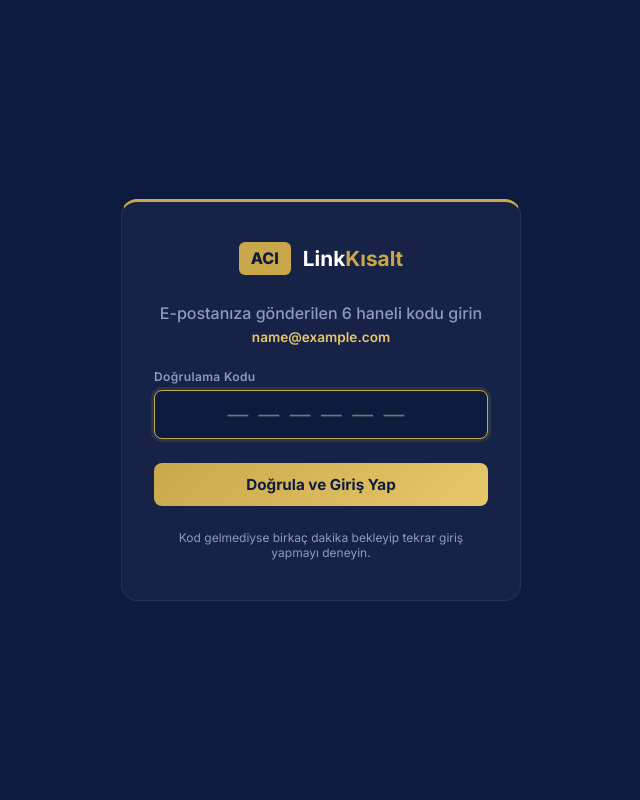
After one commit to gundogdubilge-bit/url-shortener, a FastAPI app: template templates/verify_code.html in a window 1280 px wide. The commit adds this page. Shown: the whole page, without its empty margins (319-959 px from the left). Run offline with FastAPI, Linux system fonts and the light colour scheme; the template is opened without the code that fills it: most values are stand-ins (such as "Sample title", 1, 10 or a date in 2020).

Commit message:
Add email-based 2FA (once per day), login attempt logging, and click logging

```diff
--- a/main.py
+++ b/main.py
@@ -1,8 +1,11 @@
 import os
 import random
+import secrets
+import smtplib
 import string
 import io
 import qrcode
+from email.mime.text import MIMEText
 from datetime import datetime, timedelta
 from fastapi import FastAPI, HTTPException, Depends, Request, Form
 from fastapi.responses import RedirectResponse, HTMLResponse, StreamingResponse
@@ -13,7 +16,7 @@ from passlib.context import CryptContext
 from starlette.middleware.sessions import SessionMiddleware
 from typing import Optional
 
-from database import get_db, create_tables, URLRecord, User, SessionLocal, engine
+from database import get_db, create_tables, URLRecord, User, LoginAttempt, ClickLog, SessionLocal, engine
 
 app = FastAPI(title="ACI1878 Link Kısaltıcı")
 app.add_middleware(
@@ -26,6 +29,51 @@ templates = Jinja2Templates(directory="templates")
 BASE_URL = os.environ.get("BASE_URL", "https://aci1878.site")
 pwd_context = CryptContext(schemes=["bcrypt"], deprecated="auto")
 
+SMTP_HOST = os.environ.get("SMTP_HOST", "")
+SMTP_PORT = int(os.environ.get("SMTP_PORT", "587"))
+SMTP_USER = os.environ.get("SMTP_USER", "")
+SMTP_PASSWORD = os.environ.get("SMTP_PASSWORD", "")
+SMTP_FROM = os.environ.get("SMTP_FROM", SMTP_USER)
+
+PENDING_2FA = {}
+OTP_TTL_MINUTES = 10
+OTP_MAX_ATTEMPTS = 5
+
+
+def get_client_ip(request: Request) -> str:
+    forwarded = request.headers.get("x-forwarded-for")
+    if forwarded:
+        return forwarded.split(",")[0].strip()
+    return request.client.host if request.client else "unknown"
+
+
+def log_attempt(db: Session, email: str, success: bool, reason: str, request: Request):
+    db.add(LoginAttempt(
+        email=email,
+        success=success,
+        reason=reason,
+        ip_address=get_client_ip(request),
+        user_agent=request.headers.get("user-agent", "")[:255],
+    ))
+    db.commit()
+
+
+def send_otp_email(to_email: str, code: str) -> bool:
+    if not SMTP_HOST or not SMTP_USER or not SMTP_PASSWORD:
+        return False
+    try:
+        msg = MIMEText(f"ACI1878 Link Kısaltıcı giriş doğrulama kodunuz: {code}\n\nBu kod {OTP_TTL_MINUTES} dakika içinde geçerliliğini yitirecektir.")
+        msg["Subject"] = "ACI1878 Giriş Doğrulama Kodu"
+        msg["From"] = SMTP_FROM
+        msg["To"] = to_email
+        with smtplib.SMTP(SMTP_HOST, SMTP_PORT) as server:
+            server.starttls()
+            server.login(SMTP_USER, SMTP_PASSWORD)
+            server.sendmail(SMTP_FROM, [to_email], msg.as_string())
+        return True
+    except Exception:
+        return False
+
 
 # ── Startup ──────────────────────────────────────────────────────────────────
 
@@ -35,6 +83,11 @@ def startup():
     with engine.connect() as conn:
         try:
             conn.execute(text("ALTER TABLE urls ADD COLUMN created_by TEXT"))
+            conn.commit()
+        except Exception:
+            pass
+        try:
+            conn.execute(text("ALTER TABLE users ADD COLUMN last_2fa_at TIMESTAMP"))
             conn.commit()
         except Exception:
             pass
@@ -88,12 +141,72 @@ def login_post(
     password: str = Form(...),
     db: Session = Depends(get_db),
 ):
-    user = db.query(User).filter(User.email == email.strip().lower()).first()
+    email_norm = email.strip().lower()
+    user = db.query(User).filter(User.email == email_norm).first()
     if not user or not user.is_active or not pwd_context.verify(password, user.password_hash):
+        log_attempt(db, email_norm, False, "invalid_credentials", request)
         return templates.TemplateResponse("login.html", {
             "request": request,
             "error": True
         })
+
+    today = datetime.utcnow().date()
+    if user.last_2fa_at and user.last_2fa_at.date() == today:
+        log_attempt(db, user.email, True, "same_day_2fa_skip", request)
+        request.session["user_email"] = user.email
+        return RedirectResponse(url="/", status_code=303)
+
+    code = f"{secrets.randbelow(1000000):06d}"
+    PENDING_2FA[user.email] = {
+        "code": code,
+        "expires": datetime.utcnow() + timedelta(minutes=OTP_TTL_MINUTES),
+        "attempts": 0,
+    }
+    if not send_otp_email(user.email, code):
+        log_attempt(db, user.email, False, "email_send_failed", request)
+        return templates.TemplateResponse("login.html", {
+            "request": request,
+            "error": True,
+            "smtp_error": True,
+        })
+    log_attempt(db, user.email, True, "password_ok_pending_2fa", request)
+    return templates.TemplateResponse("verify_code.html", {"request": request, "email": user.email})
+
+
+@app.post("/login/verify-code", response_class=HTMLResponse)
+def verify_code(
+    request: Request,
+    email: str = Form(...),
+    code: str = Form(...),
+    db: Session = Depends(get_db),
+):
+    pending = PENDING_2FA.get(email)
+    if not pending or datetime.utcnow() > pending["expires"]:
+        PENDING_2FA.pop(email, None)
+        log_attempt(db, email, False, "code_expired", request)
+        return templates.TemplateResponse("login.html", {"request": request, "error": True, "code_expired": True})
+
+    if code.strip() != pending["code"]:
+        pending["attempts"] += 1
+        if pending["attempts"] >= OTP_MAX_ATTEMPTS:
+            PENDING_2FA.pop(email, None)
+            log_attempt(db, email, False, "2fa_max_attempts", request)
+            return templates.TemplateResponse("login.html", {"request": request, "error": True, "code_expired": True})
+        log_attempt(db, email, False, "2fa_wrong_code", request)
+        return templates.TemplateResponse("verify_code.html", {
+            "request": request, "email": email, "error": True,
+            "attempts_left": OTP_MAX_ATTEMPTS - pending["attempts"],
+        })
+
+    PENDING_2FA.pop(email, None)
+    user = db.query(User).filter(User.email == email).first()
+    if not user or not user.is_active:
+        log_attempt(db, email, False, "user_inactive", request)
+        return templates.TemplateResponse("login.html", {"request": request, "error": True})
+
+    user.last_2fa_at = datetime.utcnow()
+    db.commit()
+    log_attempt(db, email, True, "2fa_success", request)
     request.session["user_email"] = user.email
     return RedirectResponse(url="/", status_code=303)
 
@@ -115,15 +228,21 @@ def home(request: Request, db: Session = Depends(get_db)):
     if user.is_admin:
         urls = db.query(URLRecord).order_by(URLRecord.created_at.desc()).limit(50).all()
         all_users = db.query(User).order_by(User.created_at.desc()).all()
+        login_attempts = db.query(LoginAttempt).order_by(LoginAttempt.created_at.desc()).limit(100).all()
+        click_logs = db.query(ClickLog).order_by(ClickLog.created_at.desc()).limit(100).all()
     else:
         urls = db.query(URLRecord).filter(URLRecord.created_by == user.email).order_by(URLRecord.created_at.desc()).all()
         all_users = []
+        login_attempts = []
+        click_logs = []
 
     return templates.TemplateResponse("index.html", {
         "request": request,
         "user": user,
         "urls": urls,
         "all_users": all_users,
+        "login_attempts": login_attempts,
+        "click_logs": click_logs,
         "base_url": BASE_URL,
         "now": datetime.utcnow(),
     })
@@ -150,6 +269,8 @@ def web_shorten(
         return templates.TemplateResponse("index.html", {
             "request": request, "user": user, "urls": urls,
             "all_users": db.query(User).order_by(User.created_at.desc()).all() if user.is_admin else [],
+            "login_attempts": db.query(LoginAttempt).order_by(LoginAttempt.created_at.desc()).limit(100).all() if user.is_admin else [],
+            "click_logs": db.query(ClickLog).order_by(ClickLog.created_at.desc()).limit(100).all() if user.is_admin else [],
             "base_url": BASE_URL, "now": datetime.utcnow(),
             "error": f"'{alias}' alias'i zaten kullanımda."
         })
@@ -174,6 +295,8 @@ def web_shorten(
     return templates.TemplateResponse("index.html", {
         "request": request, "user": user, "urls": urls,
         "all_users": db.query(User).order_by(User.created_at.desc()).all() if user.is_admin else [],
+        "login_attempts": db.query(LoginAttempt).order_by(LoginAttempt.created_at.desc()).limit(100).all() if user.is_admin else [],
+        "click_logs": db.query(ClickLog).order_by(ClickLog.created_at.desc()).limit(100).all() if user.is_admin else [],
         "base_url": BASE_URL, "now": datetime.utcnow(),
         "success": f"{BASE_URL}/{alias}"
     })
@@ -212,6 +335,8 @@ def admin_add_user(
         return templates.TemplateResponse("index.html", {
             "request": request, "user": user, "urls": urls,
             "all_users": db.query(User).order_by(User.created_at.desc()).all(),
+            "login_attempts": db.query(LoginAttempt).order_by(LoginAttempt.created_at.desc()).limit(100).all(),
+            "click_logs": db.query(ClickLog).order_by(ClickLog.created_at.desc()).limit(100).all(),
             "base_url": BASE_URL, "now": datetime.utcnow(),
             "user_error": f"'{email}' zaten kayıtlı."
         })
@@ -286,6 +411,8 @@ def change_password(
         return templates.TemplateResponse("index.html", {
             "request": request, "user": user, "urls": urls,
             "all_users": db.query(User).order_by(User.created_at.desc()).all() if user.is_admin else [],
+            "login_attempts": db.query(LoginAttempt).order_by(LoginAttempt.created_at.desc()).limit(100).all() if user.is_admin else [],
+            "click_logs": db.query(ClickLog).order_by(ClickLog.created_at.desc()).limit(100).all() if user.is_admin else [],
             "base_url": BASE_URL, "now": datetime.utcnow(),
             "pw_error": pw_error, "pw_success": pw_success,
             "open_pw_modal": True,
@@ -317,7 +444,7 @@ def get_qr(short_code: str, db: Session = Depends(get_db)):
 
 
 @app.get("/{short_code}")
-def redirect_url(short_code: str, db: Session = Depends(get_db)):
+def redirect_url(short_code: str, request: Request, db: Session = Depends(get_db)):
     if short_code in ("login", "logout", "favicon.ico"):
         raise HTTPException(status_code=404)
     record = db.query(URLRecord).filter(URLRecord.short_code == short_code).first()
@@ -330,5 +457,10 @@ def redirect_url(short_code: str, db: Session = Depends(get_db)):
         db.commit()
         raise HTTPException(status_code=410, detail="Bu linkin süresi dolmuş.")
     record.click_count += 1
+    db.add(ClickLog(
+        short_code=short_code,
+        ip_address=get_client_ip(request),
+        user_agent=request.headers.get("user-agent", "")[:255],
+    ))
     db.commit()
     return RedirectResponse(url=record.original_url)
--- a/templates/login.html
+++ b/templates/login.html
@@ -143,7 +143,11 @@
     <h2 id="subtitle">Okul e-posta hesabınızla giriş yapın</h2>
 
     {% if error %}
-    <div class="alert-error" id="err-msg">E-posta veya şifre hatalı.</div>
+    <div class="alert-error" id="err-msg">
+      {% if smtp_error %}Doğrulama kodu gönderilemedi. Lütfen yöneticinize başvurun.
+      {% elif code_expired %}Kodun süresi doldu veya deneme hakkınız bitti. Lütfen tekrar giriş yapın.
+      {% else %}E-posta veya şifre hatalı.{% endif %}
+    </div>
     {% endif %}
 
     <form method="post" action="/login">
--- /dev/null
+++ b/templates/verify_code.html
@@ -0,0 +1,90 @@
+<!DOCTYPE html>
+<html lang="tr">
+<head>
+  <meta charset="UTF-8" />
+  <meta name="viewport" content="width=device-width, initial-scale=1.0" />
+  <title>ACI1878 | Doğrulama</title>
+  <style>
+    @import url('https://fonts.googleapis.com/css2?family=Inter:wght@400;500;600;700;800&display=swap');
+    * { box-sizing: border-box; margin: 0; padding: 0; }
+    :root {
+      --navy: #0d1b3e; --navy2: #162347; --gold: #c9a84c; --gold2: #e8c76a;
+      --light: #f0f4ff; --muted: #8a9bbf; --border: #1e3060; --red: #c0392b;
+    }
+    body {
+      font-family: 'Inter', 'Segoe UI', sans-serif;
+      background: var(--navy);
+      color: var(--light);
+      min-height: 100vh;
+      display: flex;
+      flex-direction: column;
+      align-items: center;
+      justify-content: center;
+    }
+    .login-box {
+      background: var(--navy2);
+      border: 1px solid var(--border);
+      border-top: 3px solid var(--gold);
+      border-radius: 16px;
+      padding: 2.5rem 2rem;
+      width: 100%;
+      max-width: 400px;
+    }
+    .logo { display: flex; align-items: center; gap: 0.75rem; justify-content: center; margin-bottom: 1.75rem; }
+    .logo-badge { background: var(--gold); color: var(--navy); font-weight: 800; font-size: 1rem; padding: 0.4rem 0.75rem; border-radius: 6px; }
+    .logo-text { font-size: 1.3rem; font-weight: 700; color: #fff; }
+    .logo-text span { color: var(--gold); }
+    h2 { text-align: center; font-size: 1rem; color: var(--muted); font-weight: 500; margin-bottom: 0.4rem; }
+    .email-hint { text-align: center; font-size: 0.85rem; color: var(--gold2); font-weight: 600; margin-bottom: 1.5rem; word-break: break-all; }
+    .form-group { margin-bottom: 1rem; }
+    label { display: block; font-size: 0.75rem; font-weight: 600; color: var(--muted); margin-bottom: 0.35rem; letter-spacing: 0.03em; }
+    input {
+      width: 100%; padding: 0.7rem 0.9rem; border-radius: 8px; border: 1px solid var(--border);
+      background: var(--navy); color: var(--light); font-size: 1.3rem; text-align: center;
+      letter-spacing: 0.5em; font-family: inherit; outline: none;
+    }
+    input:focus { border-color: var(--gold); box-shadow: 0 0 0 3px rgba(201,168,76,0.12); }
+    .btn {
+      width: 100%; padding: 0.75rem; border-radius: 8px; border: none; cursor: pointer;
+      font-size: 0.95rem; font-weight: 700; font-family: inherit; margin-top: 0.5rem;
+      background: linear-gradient(135deg, var(--gold), var(--gold2)); color: var(--navy);
+    }
+    .btn:hover { opacity: 0.88; }
+    .alert-error {
+      background: rgba(192,57,43,0.2); border: 1px solid var(--red); color: #f1948a;
+      padding: 0.7rem 1rem; border-radius: 8px; font-size: 0.85rem; margin-bottom: 1rem; text-align: center;
+    }
+    .footer-note { text-align: center; color: var(--muted); font-size: 0.75rem; margin-top: 1.5rem; }
+  </style>
+</head>
+<body>
+  <div class="login-box">
+    <div class="logo">
+      <div class="logo-badge">ACI</div>
+      <div class="logo-text">Link<span>Kısalt</span></div>
+    </div>
+
+    <h2>E-postanıza gönderilen 6 haneli kodu girin</h2>
+    <div class="email-hint">{{ email }}</div>
+
+    {% if error %}
+    <div class="alert-error">
+      Kod hatalı.{% if attempts_left %} Kalan deneme hakkı: {{ attempts_left }}{% endif %}
+    </div>
+    {% endif %}
+
+    <form method="post" action="/login/verify-code">
+      <input type="hidden" name="email" value="{{ email }}" />
+      <div class="form-group">
+        <label>Doğrulama Kodu</label>
+        <input type="text" name="code" inputmode="numeric" pattern="[0-9]{6}" maxlength="6" placeholder="——————" required autofocus autocomplete="one-time-code" />
+      </div>
+      <button type="submit" class="btn">Doğrula ve Giriş Yap</button>
+    </form>
+
+    <div class="footer-note">
+      Kod gelmediyse birkaç dakika bekleyip tekrar giriş yapmayı deneyin.
+    </div>
+  </div>
+</body>
+</html>
```
Also changed, not shown: database.py (+23 -0 lines), templates/index.html (+67 -0 lines).
